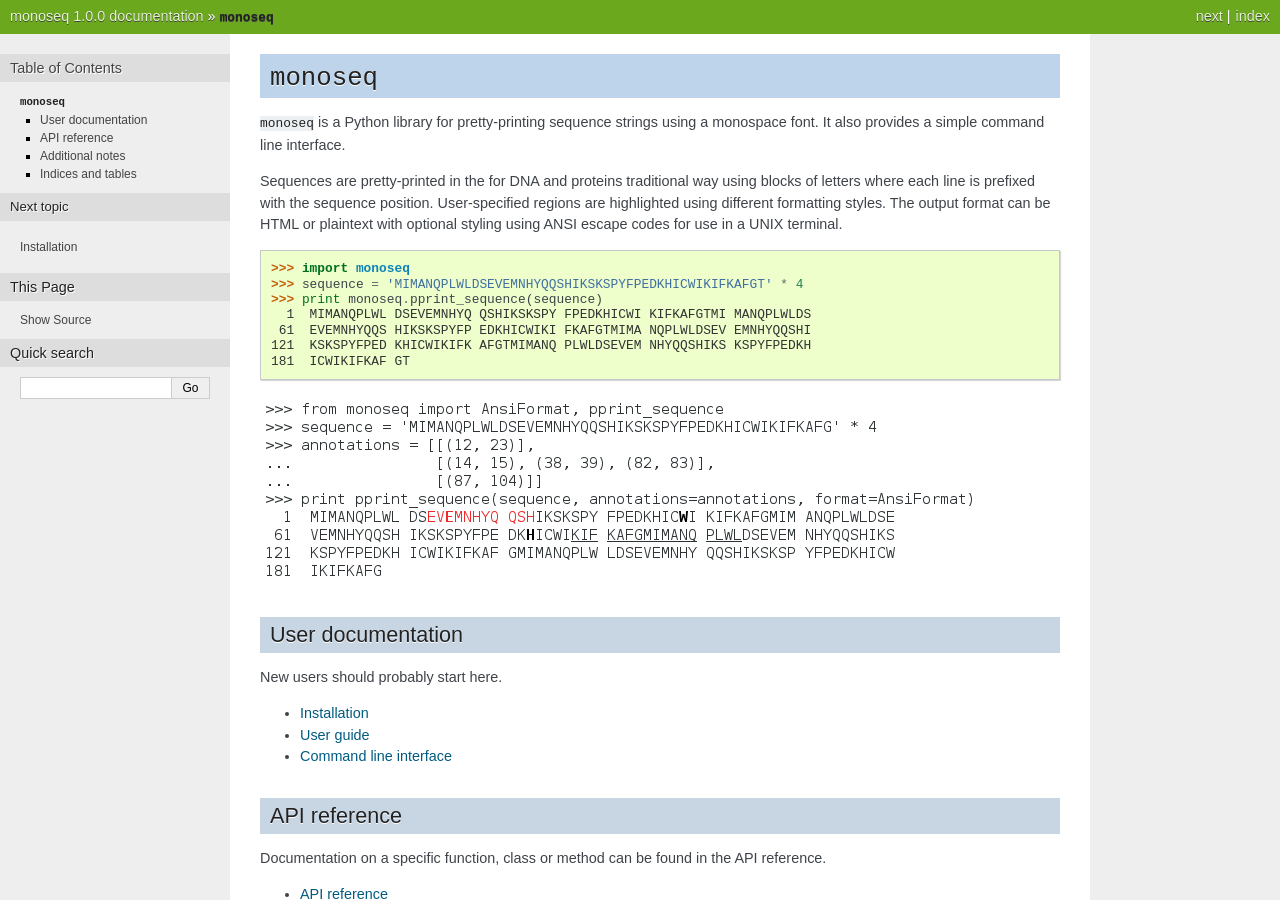
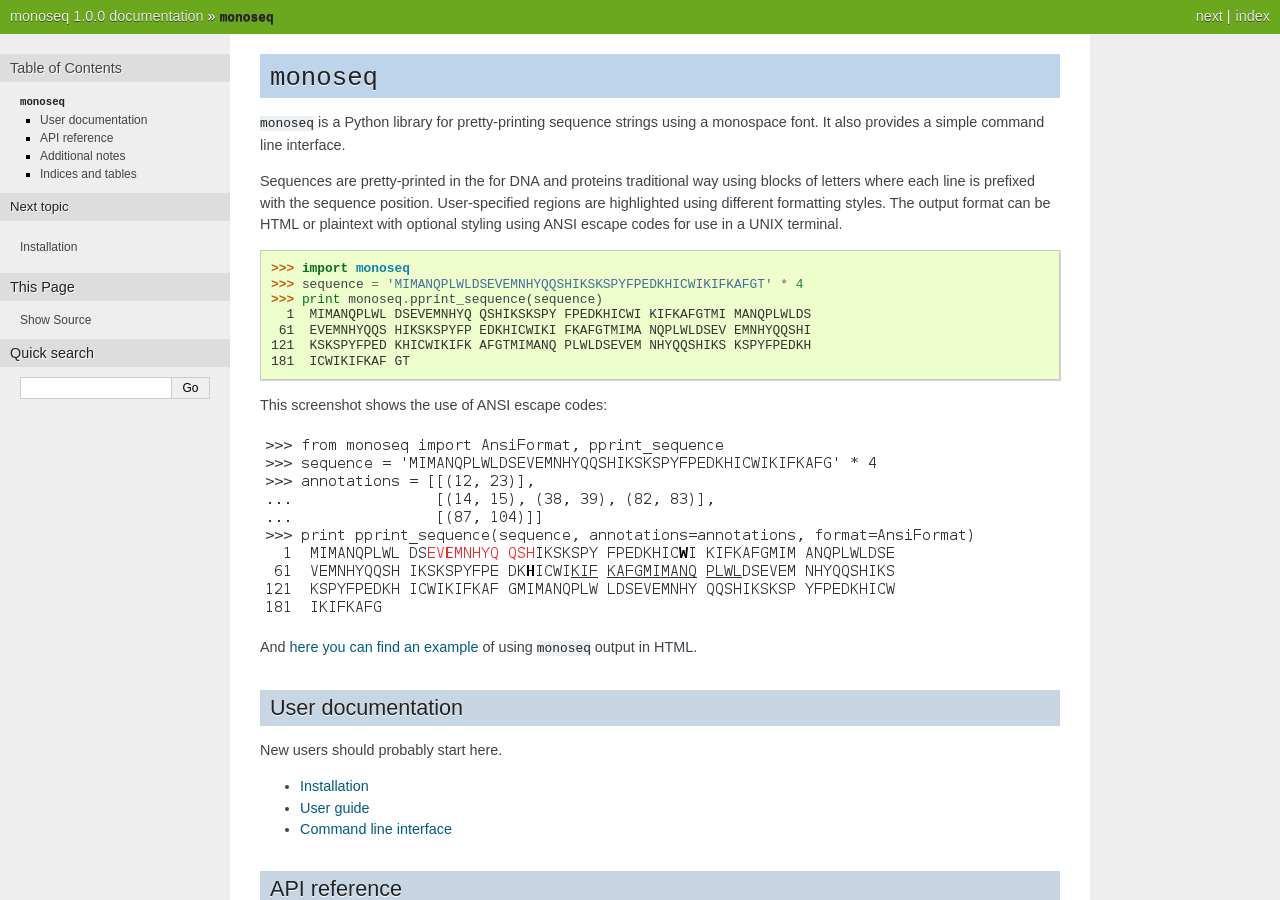
Before and after one commit to martijnvermaat/monoseq, a Sphinx documentation site: the page built from doc/index.rst, in a window 1280 px wide and 900 px high. Built offline with Sphinx 7.4.7, drawn with Linux system fonts in a browser that asks for light colours.

Commit message:
Example of HTML format

```diff
--- /dev/null
+++ b/doc/.static/example-html.html
@@ -0,0 +1 @@
+../example-html.html
--- a/doc/commands.rst
+++ b/doc/commands.rst
@@ -4,6 +4,8 @@
 Simple pretty-printing of sequences on the command line is done with the
 ``monoseq`` command. It reads a sequence from a file or from standard input
 and accepts any number of subsequences to annotate.
+
+Use the ``--help`` argument for more information.
 
 Example::
 
--- a/doc/index.rst
+++ b/doc/index.rst
@@ -20,8 +20,13 @@
     121  KSKSPYFPED KHICWIKIFK AFGTMIMANQ PLWLDSEVEM NHYQQSHIKS KSPYFPEDKH
     181  ICWIKIFKAF GT
 
-.. image:: ansi.png
+This screenshot shows the use of ANSI escape codes:
+
+.. image:: example-ansi.png
    :alt: Example of formatting with ANSI escape codes
+
+And `here you can find an example <_static/example-html.html>`_ of using
+``monoseq`` output in HTML.
 
 
 User documentation
```
Also changed, not shown: README.rst (+7 -2 lines), doc/example-html.html (added, +60 -0 lines), doc/example-ansi.png (renamed from doc/ansi.png).
